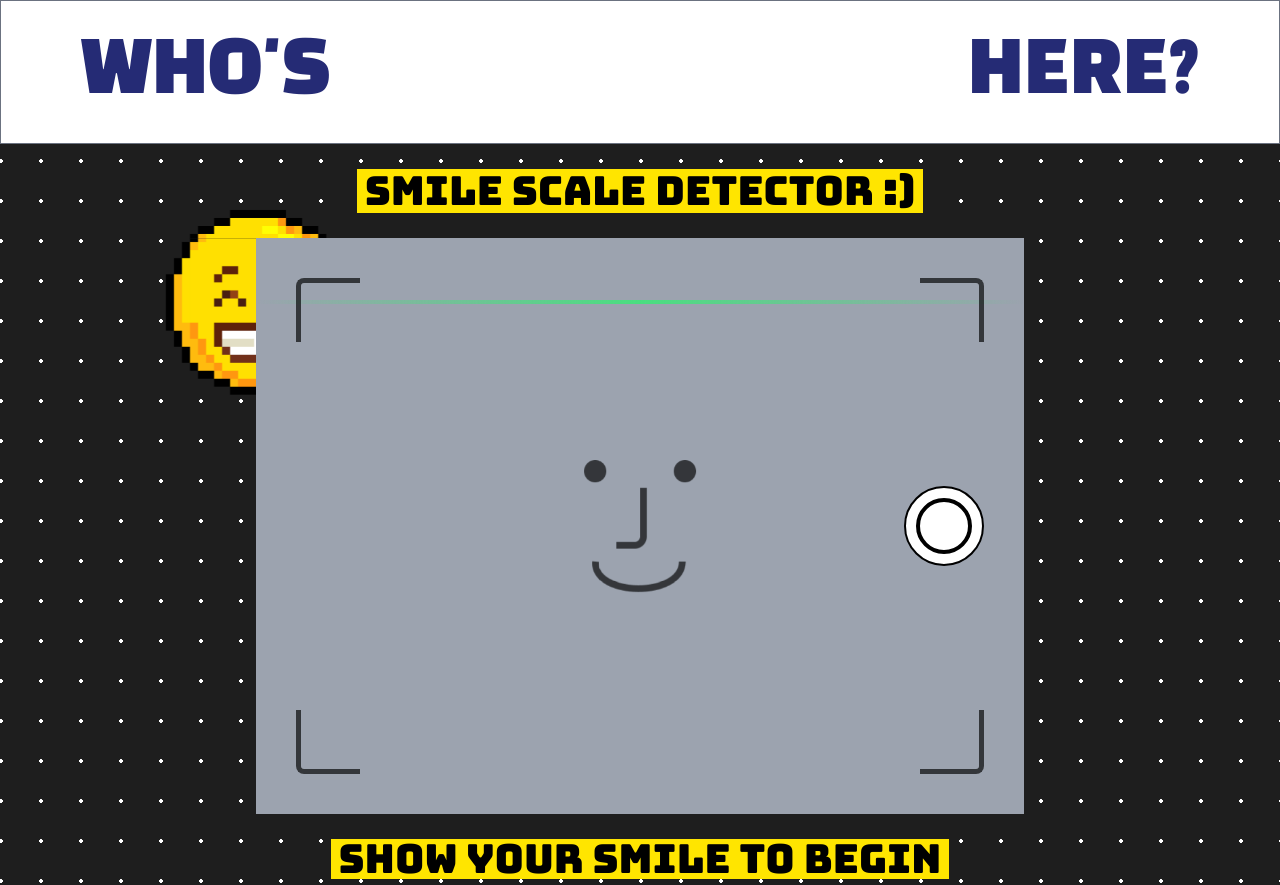
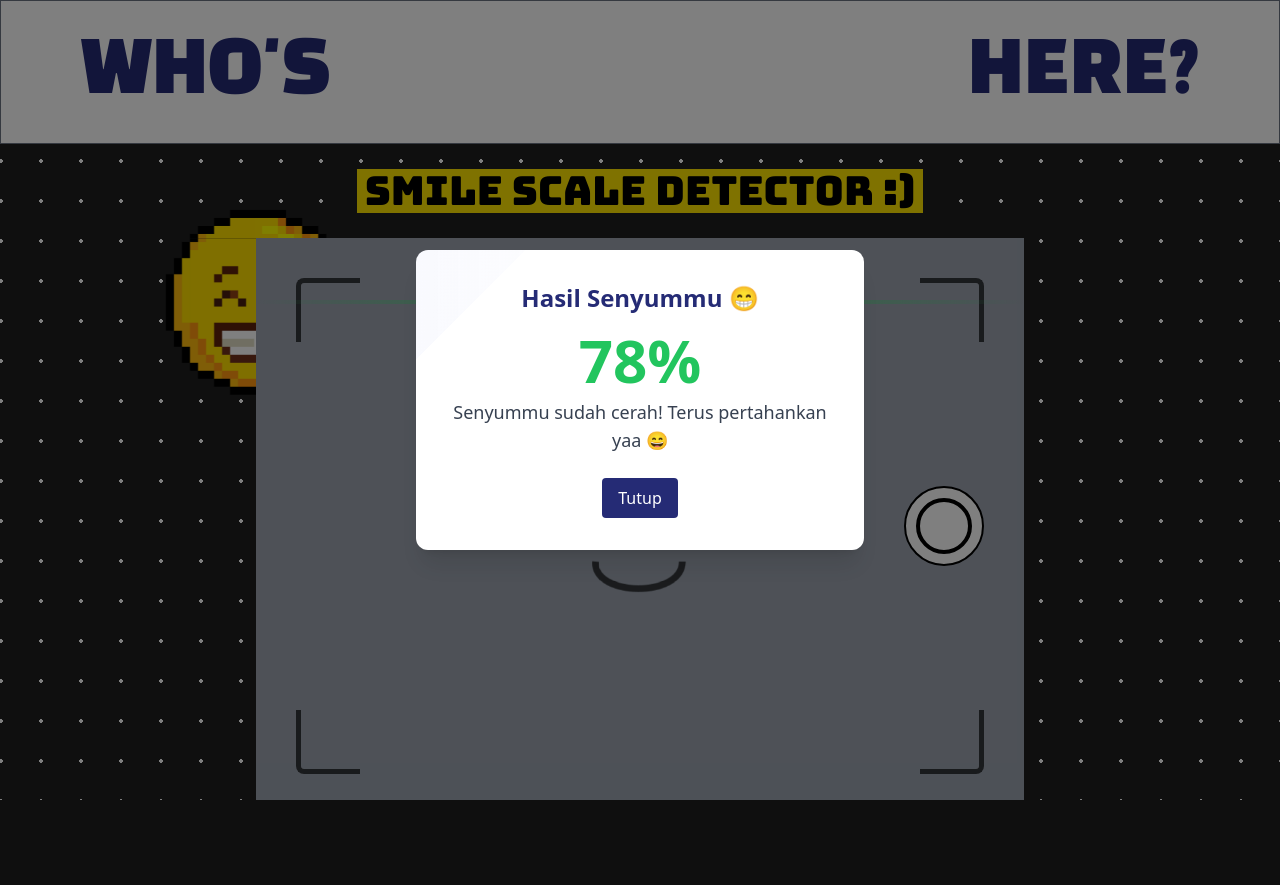
Before and after one commit to rafiialgh/smile_detection_web, a Flask app: page / in a window 1280 px wide. After the commit the page ends 800 px from the top, so only its background shows below. Run offline with Flask 3, Linux system fonts and the light colour scheme.

Commit message:
fix z index modal

```diff
--- a/static/css/output.css
+++ b/static/css/output.css
@@ -620,6 +620,18 @@ video {
 
 .z-50 {
   z-index: 50;
+}
+
+.z-40 {
+  z-index: 40;
+}
+
+.z-10 {
+  z-index: 10;
+}
+
+.z-20 {
+  z-index: 20;
 }
 
 .mx-10 {
--- a/templates/index.html
+++ b/templates/index.html
@@ -50,7 +50,7 @@
     </div>
 
     <!-- Modal Score -->
-    <div id="scoreModal" class="fixed inset-0 z-50 flex items-center justify-center bg-black bg-opacity-50 hidden">
+    <div id="scoreModal" class="fixed inset-0 z-50 flex items-center justify-center bg-black bg-opacity-50 block">
       <div
         class="bg-white shimmer overflow-hidden rounded-xl shadow-xl w-[90%] max-w-md px-6 py-8 text-center relative">
 
@@ -84,19 +84,19 @@
 
 
         <div
-          class="w-16 h-16 absolute rounded-tl-lg border-t-[5px] border-l-[5px] border-black z-50 top-10 left-10 animate-pulse">
+          class="w-16 h-16 absolute rounded-tl-lg border-t-[5px] border-l-[5px] border-black z-10 top-10 left-10 animate-pulse">
         </div>
         <div
-          class="w-16 h-16 absolute rounded-tr-lg border-t-[5px] border-r-[5px] border-black z-50 top-10 right-10 animate-pulse">
+          class="w-16 h-16 absolute rounded-tr-lg border-t-[5px] border-r-[5px] border-black z-10 top-10 right-10 animate-pulse">
         </div>
         <div
-          class="w-16 h-16 absolute rounded-br-lg border-b-[5px] border-r-[5px] border-black z-50 bottom-10 right-10 animate-pulse">
+          class="w-16 h-16 absolute rounded-br-lg border-b-[5px] border-r-[5px] border-black z-10 bottom-10 right-10 animate-pulse">
         </div>
         <div
-          class="w-16 h-16 absolute rounded-bl-lg border-b-[5px] border-l-[5px] border-black z-50 bottom-10 left-10 animate-pulse">
+          class="w-16 h-16 absolute rounded-bl-lg border-b-[5px] border-l-[5px] border-black z-10 bottom-10 left-10 animate-pulse">
         </div>
 
-        <div class="absolute inset-0 flex justify-center items-center z-50 animate-pulse"><img class="w-28"
+        <div class="absolute inset-0 flex justify-center items-center z-10 animate-pulse"><img class="w-28"
             src="static/images/smile_scan.png" alt=""></div>
 
         <video id="webcam" autoplay playsinline
@@ -109,7 +109,7 @@
 
         <canvas id="canvas" class="hidden"></canvas>
         <button onclick="captureImage()"
-          class="absolute z-50 bg-white w-12 h-12 sm:w-16 sm:h-16 lg:w-20 lg:h-20 rounded-full right-2 sm:right-4 lg:right-10 top-1/2 -translate-y-1/2 border-black border-2 hover:scale-105 transition-transform">
+          class="absolute z-30 bg-white w-12 h-12 sm:w-16 sm:h-16 lg:w-20 lg:h-20 rounded-full right-2 sm:right-4 lg:right-10 top-1/2 -translate-y-1/2 border-black border-2 hover:scale-105 transition-transform">
           <div id="innerDot"
             class="bg-white w-8 h-8 sm:w-10 sm:h-10 lg:w-14 lg:h-14 rounded-full border-black border-2 lg:border-4 mx-auto hover:bg-red-500 active:bg-red-900 transition-colors">
           </div>
```
